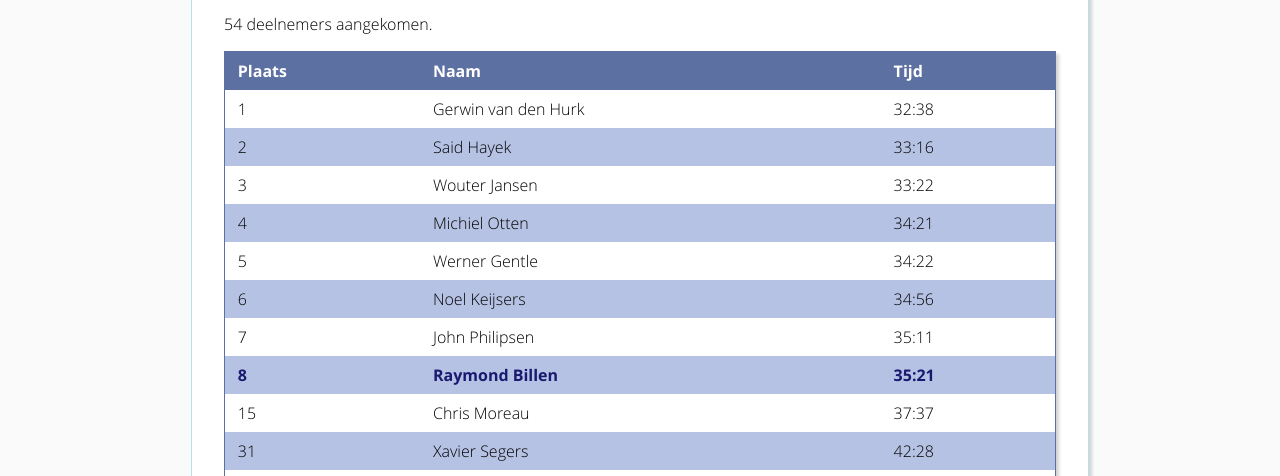
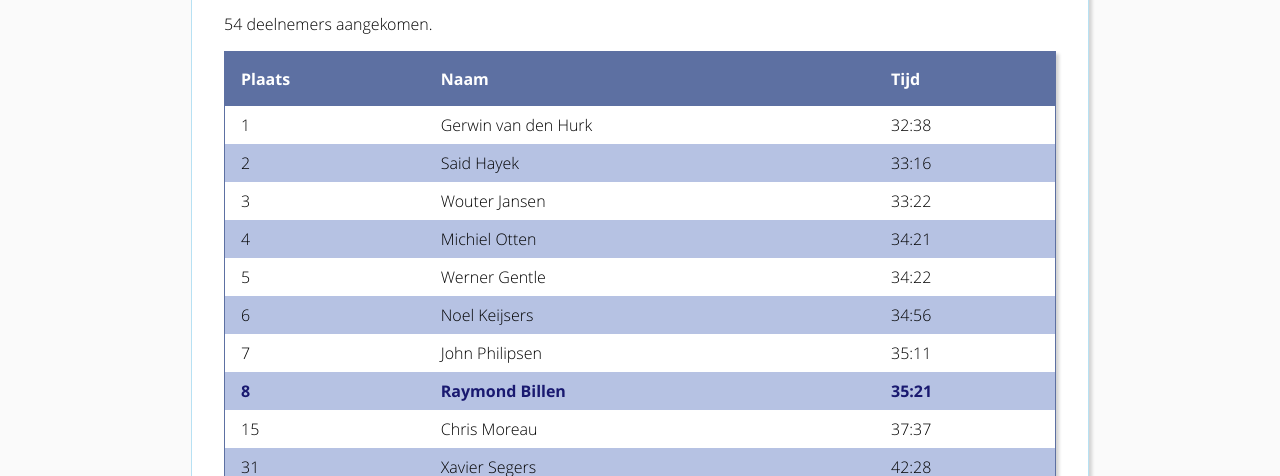
Before and after one commit to NielsBillen/monkiptanui, a plain HTML site: page uitslagen.html in a window 1280 px wide. Shown: the part 324-800 px from the top of the page. Drawn offline with Linux system fonts and the light colour scheme; files whose address does not match are found by name.

Commit message:
heightened the header of the report table

```diff
--- a/uitslagen.css
+++ b/uitslagen.css
@@ -14,11 +14,12 @@ tr:nth-child(odd) {
 }
 
 th, td {
-    padding: 0.5rem 0.8rem;
+    padding: 0.5rem 1rem;
     vertical-align: top;
 }
 
 th {
+    padding: 1rem 1rem;
     font-family: h1;
     color: white;
     background-color: rgb(93, 112, 162);
```
